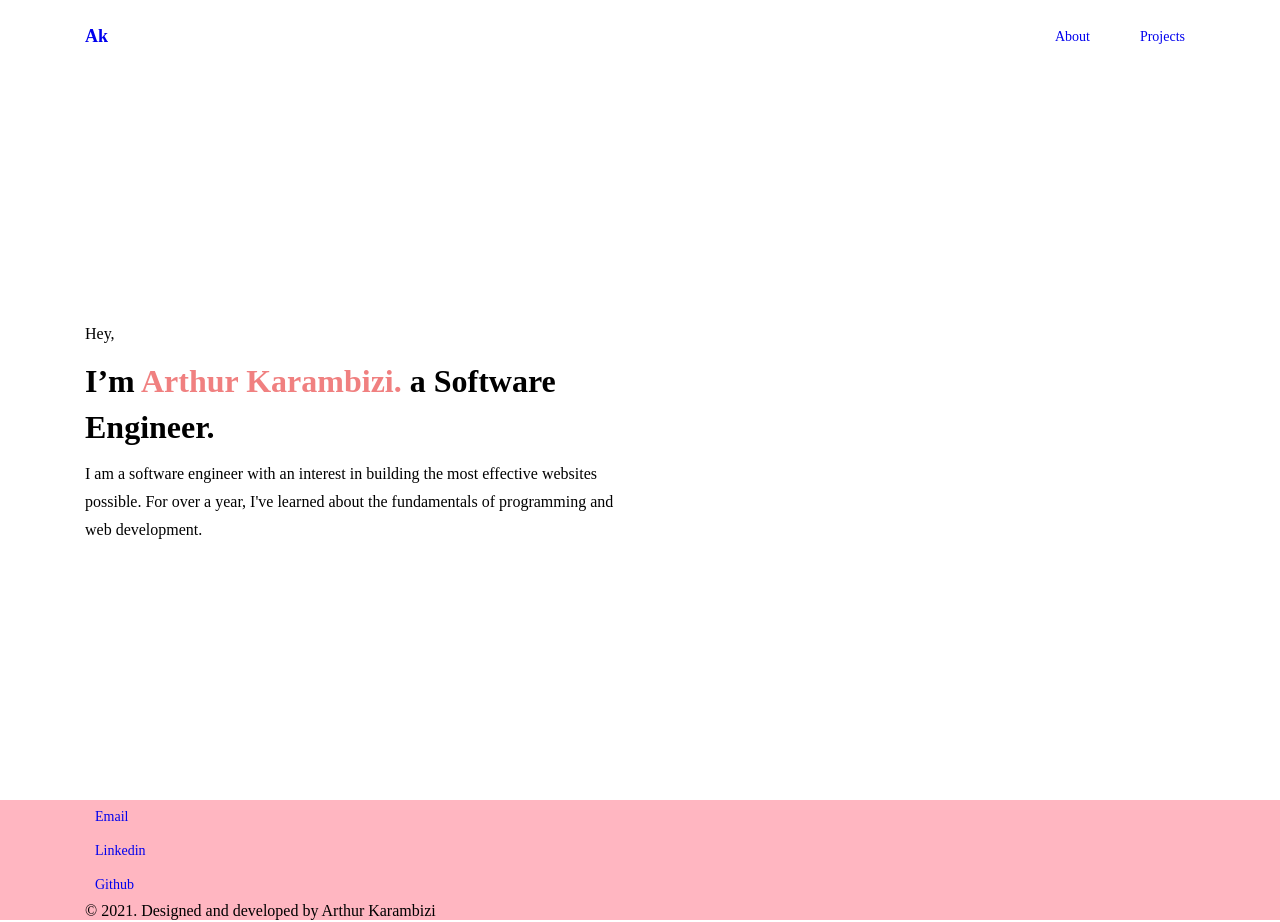
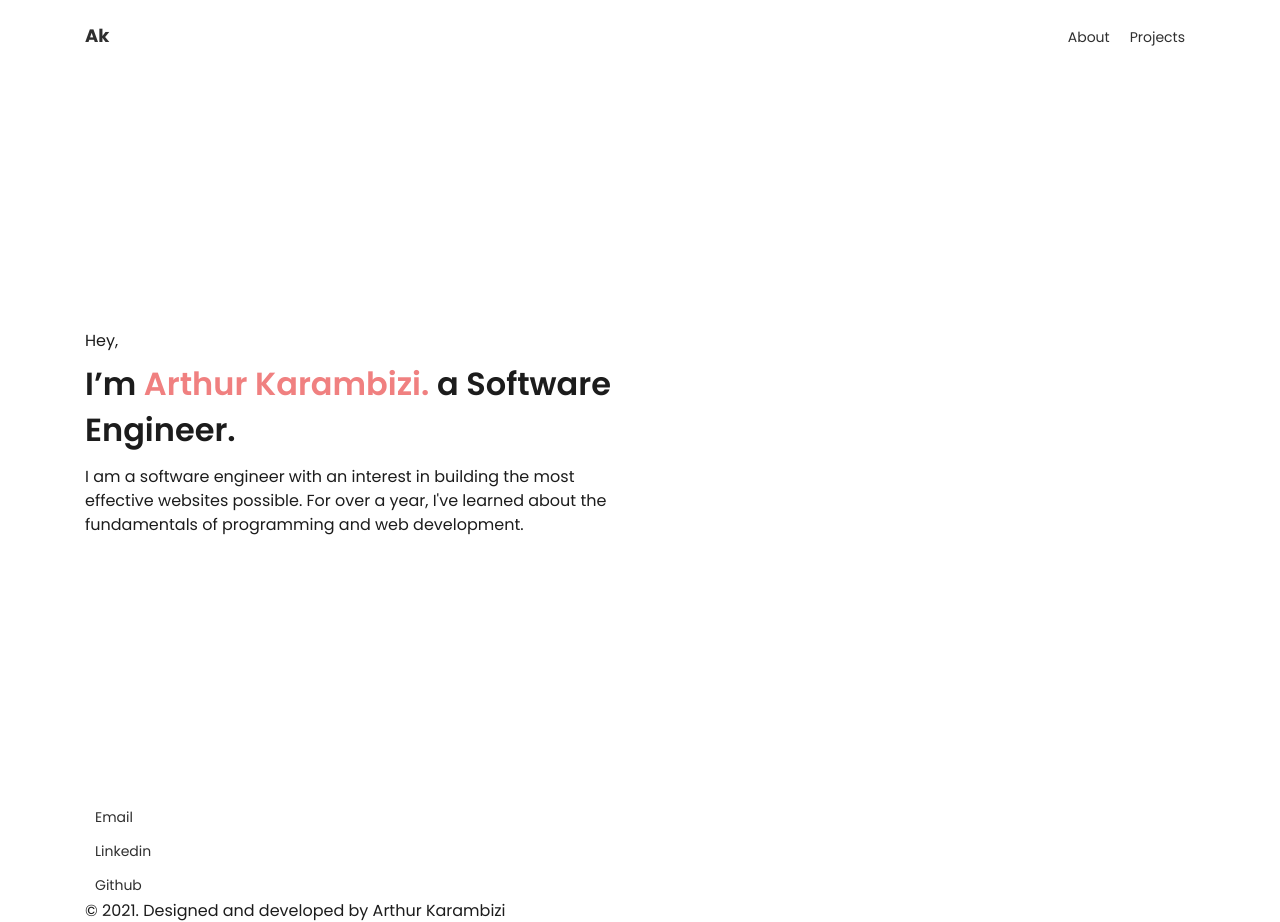
Before and after one commit to akarambizi/portfolio, a Next.js app: page / in a window 1280 px wide. Built offline with nearby package versions, Linux system fonts and the light colour scheme.

Commit message:
made changes to the card component and styles variables

```diff
--- a/components/Footer.js
+++ b/components/Footer.js
@@ -4,7 +4,7 @@ import { AppContainer } from '../styles/elements';
 
 
 const StyledFooter = styled.footer`
-    background-color: lightpink;
+    /* background-color: lightpink; */
 `;
 function Footer() {
     return (
--- a/pages/index.js
+++ b/pages/index.js
@@ -3,15 +3,18 @@ import { Header, Footer, Hero } from '../components';
 
 export default function Home() {
     return (
-        <main className="page-container">
+        <>
             <Head>
                 <title>Home page</title>
                 <meta name="description" content="Generated by create next app" />
                 <link rel="icon" href="/favicon.ico" />
             </Head>
+
             <Header />
-            <Hero />
+            <main>
+                <Hero />
+            </main>
             <Footer />
-        </main>
+        </>
     );
 }
--- a/styles/GlobalStyles.js
+++ b/styles/GlobalStyles.js
@@ -4,13 +4,13 @@ import { createGlobalStyle } from 'styled-components';
 // import fonts from './fonts';
 import normalize from './normalize';
 import media from './media';
+import colors from './variables/colors';
+import fonts from './variables/fonts';
 
 const GlobalStyles = createGlobalStyle`
     ${normalize};
 
     :root {
-        ${'' /* ${colors};
-        ${fonts}; */}
         font-size: 14px;
 
         ${media.laptop} {
@@ -19,13 +19,10 @@ const GlobalStyles = createGlobalStyle`
     }
 
     body {
-       // color: var(--primary-text-color);
-        //font-family: var(--font-primary);
         width: 100%;
+        font-family: ${fonts.primary};
+        color: ${colors.text};
         word-wrap: break-word;
-        ${'' /* box-sizing: border-box; */}
-        ${'' /* overflow-x: hidden;
-        overflow-y: scroll; */}
         overflow: auto;
     }
 
@@ -37,24 +34,21 @@ const GlobalStyles = createGlobalStyle`
     h6,
     p {
         margin: 0;
-        //font-family: var(--font-secondary);
     }
 
 
     a {
         text-decoration: none;
-        //font-family: var(--font-primary);
         font-size: 14px;
         letter-spacing: 0px;
         line-height: 14px;
         text-decoration: none;
         transition: all 0.2s ease-in-out;
         display: inline-block;
+        color: ${colors.dark};
 
         &:hover {
-            p {
-                //color: var(--primary-color-dark);
-            }
+            color: ${colors.primaryHover};
         }
     }
 
@@ -65,18 +59,12 @@ const GlobalStyles = createGlobalStyle`
 
         li {
             a {
-                //color: var(--primary-text-color);
-               // font-family: var(--font-secondary);
                 font-size: 14px;
                 letter-spacing: 0px;
                 line-height: 14px;
                 padding: 10px;
                 text-decoration: none;
                 transition: all 0.2s ease-in-out;
-
-                &:hover {
-                    //color: var(--primary-color);
-                }
             }
         }
     }
--- a/styles/elements.js
+++ b/styles/elements.js
@@ -1,10 +1,13 @@
 import styled, { css } from 'styled-components';
 import { media } from '.';
 import mixins from './mixins';
+import colors from './variables/colors';
+import fonts from './variables/fonts';
+import sizes from './variables/sizes';
 
 export const AppContainer = styled.div`
     /* min-width: 100%; */
-    padding: 0 20px;
+    padding: 0 ${sizes.xl};
     max-width: 1110px;
     margin: 0 auto;
 `;
@@ -12,20 +15,19 @@ export const AppContainer = styled.div`
 export const Grid = styled.section`
     /* align-items: center; */
     display: grid;
-    gap: 0 30px;
+    gap: ${({ gridGap }) => (gridGap ? gridGap : `0 ${sizes.xxxl}`)};
+    padding: ${({ padding }) => padding && `${sizes.xs} 0`};
 
     ${({ columns }) => {
         const size = columns ? 1110 / columns - 30 : 240;
         const minsize = `min(${size}px, 100%)`;
-        return `
+        return css`
             grid-template-columns: repeat(auto-fit, minmax(${minsize}, 1fr));
         `;
     }};
 
-    padding: ${({ spacing }) => spacing && '10px 0'};
-
     ${media.laptop} {
-        padding: ${({ spacing }) => spacing && '40px 0'};
+        padding: ${({ padding }) => padding && `${sizes.xxxxl} 0`};
         ${({ transition }) => transition && mixins.opacityAnimation}
     }
 `;
@@ -55,35 +57,35 @@ const titles = {
 
 export const Title = styled.h1`
     ${({ as: tag }) => (tag in titles ? titles[tag] : titles['h1'])};
-    margin-bottom: ${({ marginBottom }) => marginBottom || '10px'};
     width: ${({ fullWidth }) => fullWidth && '100%'};
+    margin-bottom: ${({ marginBottom }) => marginBottom || sizes.xs};
     letter-spacing: 0;
     text-align: ${({ centered }) => centered && 'center'};
 `;
 
 export const Text = styled.p`
     display: ${({ display }) => display};
-    margin-bottom: 10px;
     width: ${({ width }) => width};
-    // color: ${({ secondary }) => (secondary ? 'var(--primary-color)' : 'var(--primary-text-color)')};
-    // font-size: ${({ md }) => (md ? 'var(--font-size-md)' : 'var(--font-size-text)')};
+    margin-bottom: ${sizes.xxxs};
+    color: ${({ textColor }) => textColor && textColor};
+    font-size: ${({ fontSize }) => (fontSize ? fontSize : sizes.base)};
     font-weight: ${({ bold }) => bold && '600'};
-    line-height: 28px;
+    line-height: ${sizes.xxl};
 
     ${({ heading, fullWidth, centered, marginBottom, sm }) => {
         return (
             heading &&
-            `
+            css`
                 margin-bottom: 18px;
                 margin-bottom: ${marginBottom};
                 width: ${fullWidth && '100%'};
                 text-align: ${centered && 'center'};
-            font-size: ${sm ? '14px' : '18px'};
+                font-size: ${sm ? sizes.sm : sizes.lg};
                 font-weight: 700;
-            line-height: 34px;
+                line-height: ${sizes.xxxxl};
 
                 ${media.laptop} {
-                font-size: ${sm ? '18px' : '24px'};
+                    font-size: ${sm ? sizes.lg : sizes.xxl};
                 }
             `
         );
@@ -100,13 +102,13 @@ export const Button = styled.button`
 `;
 
 export const List = styled.ul`
-    margin-bottom: 20px;
+    margin-bottom: ${sizes.xl};
 `;
 
 export const ListItem = styled.li`
-    font-size: 14px;
+    font-size: ${sizes.sm};
     letter-spacing: 0;
-    line-height: 26px;
+    line-height: ${sizes.xxl};
 
     &::before {
         ${mixins.inlineBlock}
@@ -119,43 +121,8 @@ export const ListItem = styled.li`
     }
 `;
 
-export const Tabs = styled.div`
-    ${mixins.flex}
-    margin: 0 20px 32px;
-    margin-bottom: ${({ marginBottom }) => marginBottom && '20px'};
-    border-bottom: 0.125rem solid #d8d8d8;
-    /* width: 100%; */
-    box-sizing: border-box;
-
-    ${media.laptop} {
-        margin: ${({ centered }) => centered && '0 auto'};
-        max-width: 1240px;
-    }
-`;
-
-export const Tab = styled.button`
-    width: 100%;
-    border: none;
-    border-bottom: ${({ active }) => active && '4px solid #0d9b6e'};
-    padding: ${({ active }) => (active ? '6px 10px' : '8px 10px')};
-    color: #0f2524;
-    background-color: transparent;
-    font-size: 12px;
-    font-weight: 800;
-    line-height: 18px;
-    text-transform: uppercase;
-    cursor: pointer;
-    outline: none;
-    transition: border-bottom 0.2s ease;
-
-    ${media.laptop} {
-        padding: ${({ active }) => (active ? '6px 18px' : '8px 18px')};
-        font-size: 14px;
-    }
-`;
-
 export const ColorBox = styled.div`
     height: 90px;
     //background: ${({ bg }) => `var(--${bg})`};
-    border-radius: 15px;
+    border-radius: ${sizes.base};
 `;
--- a/styles/index.js
+++ b/styles/index.js
@@ -2,4 +2,5 @@ export { default as media } from './media';
 export { default as GlobalStyles } from './GlobalStyles';
 export { default as mixins } from './mixins';
 export { default as colors } from './variables/colors';
-export { default as spacing } from './variables/spacing';
+export { default as sizes } from './variables/sizes';
+export { default as fonts } from './variables/fonts';
--- a/styles/mixins.js
+++ b/styles/mixins.js
@@ -1,11 +1,13 @@
 import { css, keyframes } from 'styled-components';
+import colors from './variables/colors';
+import fonts from './variables/fonts';
+import sizes from './variables/sizes';
 
 const mixins = {
     flex: css`
         display: flex;
         flex-wrap: wrap;
         align-items: center;
-        gap: 30px;
     `,
 
     flexCenter: css`
@@ -72,24 +74,23 @@ const mixins = {
 
     button: css`
         display: ${({ inlineBlock }) => (inlineBlock ? 'inline-block' : 'block')};
-       // border: 2px solid var(--primary-color);
-        padding: 14px 20px;
         width: ${({ width }) => width};
         min-width: 142px;
-        border-radius: 5px;
-       // color: ${({ secondary }) => (secondary ? 'var(--primary-text-color)' : 'var(--primary-color-text)')};
-       // background: ${({ secondary }) => (secondary ? 'var(--primary-color-text)' : 'var(--primary-color)')};
+        padding: ${sizes.sm} ${sizes.xl};
+        border: 2px solid ${colors.primary};
+        border-radius: calc(${sizes.xs} / 2);
+        color: ${({ secondary }) => (secondary ? colors.secondary : colors.text)};
+        background: ${({ secondary }) => (secondary ? colors.secondaryActive : colors.primary)};
+        font-size: ${sizes.base};
+        text-align: center;
+        text-transform: capitalize;
+        line-height:  ${sizes.base};
+        transition: all 0.3s ease;
         cursor: pointer;
-       // font-size: var(--font-size-sm);
-        line-height: 16px;
-        text-transform: capitalize;
-        text-align: center;
-        transition: all 0.3s ease;
 
         &:hover {
-           // background: var(--primary-color-light);
-           // border: 2px solid var(--primary-color-light);
-           // color: var(--primary-text-color);
+            border: 2px solid ${colors.primaryHover};
+            background: ${colors.primaryHover};
         }
     `,
 
--- a/styles/variables/colors.js
+++ b/styles/variables/colors.js
@@ -1,18 +1,16 @@
 export const colors = {
-    disabled: 'hsl(212.3, 16.7%, 69.4%)',
-    error: 'hsl(359.6, 82.1%, 62.7%)',
-    errorActive: 'hsl(359.6, 82.1%, 42.7%)',
-    errorHover: 'hsl(359.6, 82.1%, 65%)',
-    primary: '#EEBF63',
-    primaryActive: 'hsl(209.6, 100%, 35.9%)',
-    primaryHover: 'hsl(209.6, 100%, 65%)',
-    secondary: '#717171',
-    secondaryActive: '#f7f7f7',
-    secondaryHover: 'hsl(29.4, 100%, 65%)',
-    success: 'hsl(164, 75.6%, 46.7%)',
-    successActive: 'hsl(164, 75.6%, 26.7%)',
-    successHover: 'hsl(164, 75.6%, 60%)',
-    text: '#212121'
+    // primary
+    primary: '#94DFE6',
+    primaryActive: '#86BBC8',
+    primaryHover: '#8CA3AB',
+    // secondary
+    secondary: '#E1CCF0',
+    secondaryActive: '#AC95F2',
+    secondaryHover: '#9772F0',
+    // text
+    text: '#1C1C1C',
+    dark: '#2F2F2F',
+    light: '#F9F7F8'
 };
 
 export default colors;
--- a/styles/variables/spacing.js
+++ b/styles/variables/sizes.js
@@ -1,4 +1,6 @@
-const spacing = {
+const sizes = {
+    xxxs: '8px',
+    xxs: '10px',
     xs: '12px',
     sm: '14px',
     base: '16px',
@@ -9,4 +11,4 @@ const spacing = {
     xxxxl: '36px'
 };
 
-export default spacing;
+export default sizes;
```
Also changed, not shown: components/Card.js (+20 -29 lines). Lines whose indentation alone changed are shown as unchanged.
